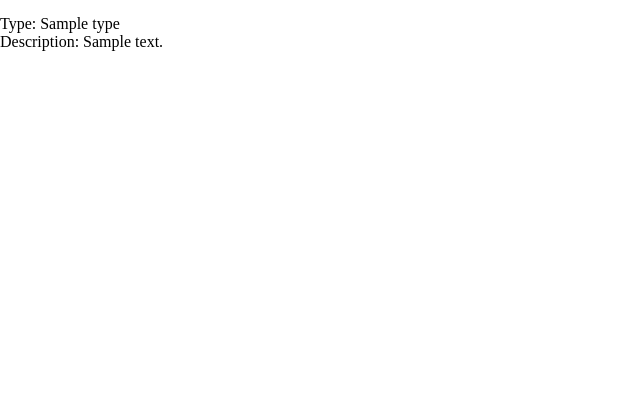
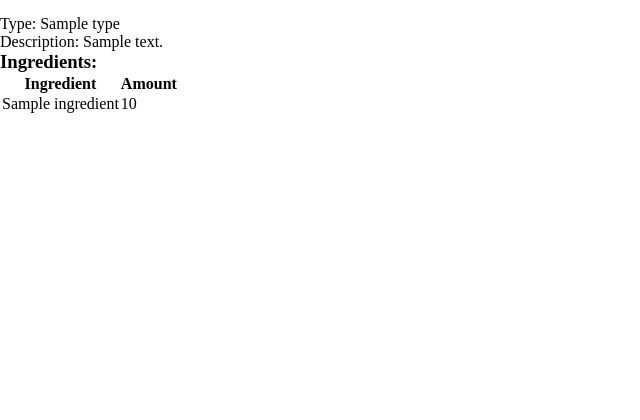
Before and after one commit to Lzyyy12/COMP3019J-Group11, a Python web app: template Recipe Web/apps/templates/recipe_detail.html in a window 1280 px wide. Shown: the part 257-677 px from the top of the page, without its empty margins (0-640 px from the left). Run offline with Jinja, Linux system fonts and the light colour scheme; the template is opened without the code that fills it: most values are stand-ins (such as "Sample title", 1, 10 or a date in 2020).

Commit message:
feat: recipe_detail_ingredients

```diff
--- a/Recipe Web/apps/api/recipe.py
+++ b/Recipe Web/apps/api/recipe.py
@@ -35,6 +35,7 @@ def get_recipe():
 def recipe_detail(recipe_id):
     # Get the details of the selected recipe from the database
     recipe = Recipe.query.get(recipe_id)
+    ingredients = recipe.ingredients
 
     context = {
         "recipe": {
@@ -42,7 +43,8 @@ def recipe_detail(recipe_id):
             "path": recipe.path,
             "type": recipe.type,
             "description": recipe.description,
-        }
+        },
+        "ingredients": ingredients
     }
 
     return render_template("recipe_detail.html", **context)
--- a/Recipe Web/apps/model/model.py
+++ b/Recipe Web/apps/model/model.py
@@ -1,4 +1,5 @@
 from apps import db
+from sqlalchemy.orm import relationship
 
 
 class User(db.Model):
@@ -19,6 +20,7 @@ class Recipe(db.Model):
     path = db.Column(db.String(255), nullable=True)
     type = db.Column(db.String(255), nullable=False)
     description = db.Column(db.String(255), nullable=True)
+    ingredients = relationship("Ingredient", back_populates="recipe")
 
     def __repr__(self):
         return '<Recipe %r>' % self.name
@@ -29,6 +31,7 @@ class Ingredient(db.Model):
     recipe_id = db.Column(db.Integer, db.ForeignKey('recipes.id'), nullable=False)
     name = db.Column(db.String(255), nullable=False)
     amount = db.Column(db.String(255), nullable=True)
+    recipe = relationship("Recipe", back_populates="ingredients")
 
     def __repr__(self):
         return '<Ingredient %r>' % self.name
--- a/Recipe Web/apps/templates/recipe_detail.html
+++ b/Recipe Web/apps/templates/recipe_detail.html
@@ -24,6 +24,26 @@
       <p>Type: {{ recipe.type }}</p>
       <p>Description: {{ recipe.description }}</p>
     </div>
+
+    <div id="ingredients-table" class="ingredients-table">
+      <h3>Ingredients:</h3>
+      <table>
+        <thead>
+          <tr>
+            <th>Ingredient</th>
+            <th>Amount</th>
+          </tr>
+        </thead>
+        <tbody>
+          {% for ingredient in ingredients %}
+            <tr>
+              <td>{{ ingredient.name }}</td>
+              <td>{{ ingredient.amount }}</td>
+            </tr>
+          {% endfor %}
+        </tbody>
+      </table>
+    </div>
   </main>
 </body>
 
```
